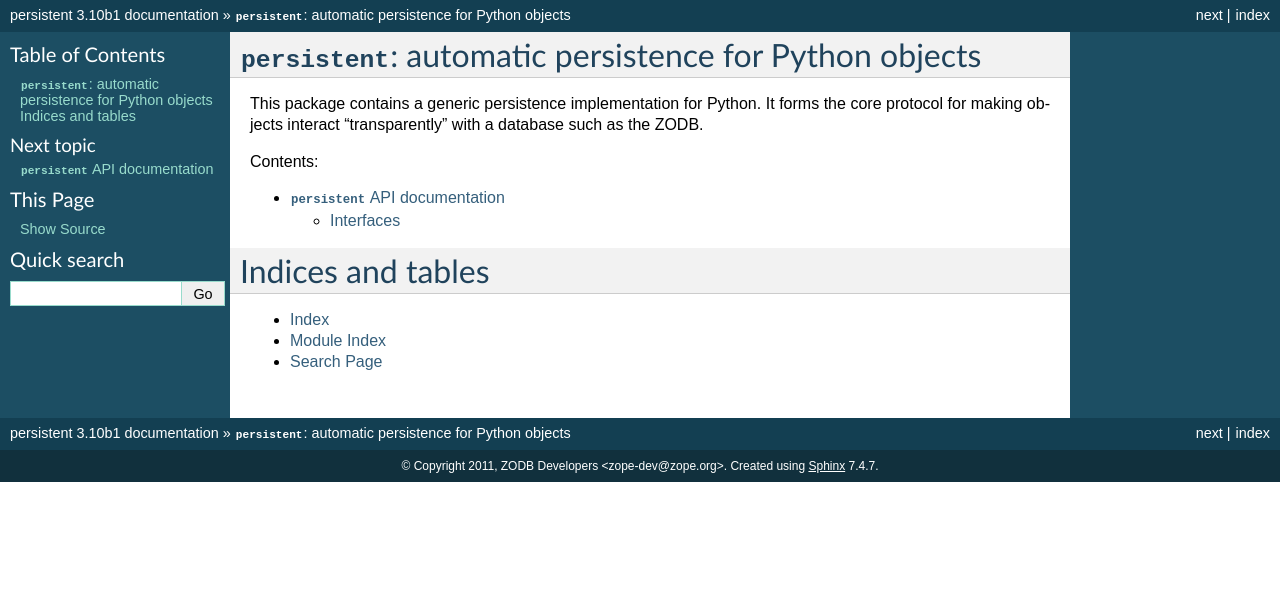
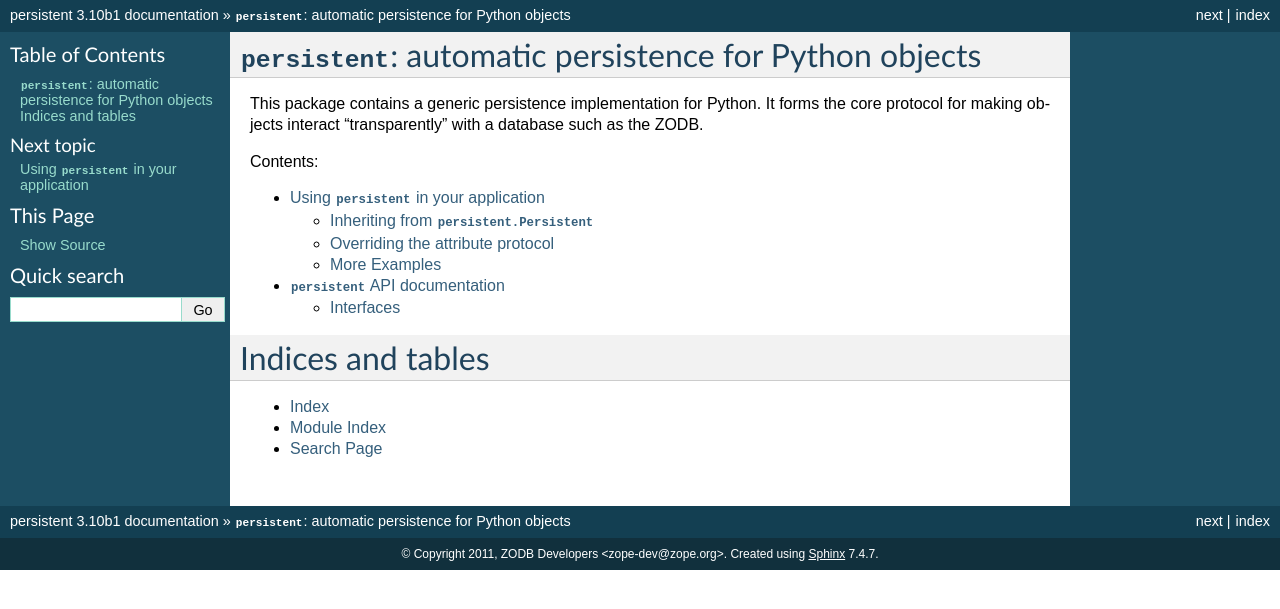
Before and after one commit to zopefoundation/persistent, a Sphinx documentation site: the page built from docs/index.rst, in a window 1280 px wide. Shown: the top 609 px of the page. Built offline with Sphinx 7.4.7, drawn with Linux system fonts in a browser that asks for light colours; some of the changed lines change nothing that is shown.

Commit message:
Move in-package docs out to the docs directory.

```diff
--- a/docs/index.rst
+++ b/docs/index.rst
@@ -10,6 +10,7 @@ Contents:
 .. toctree::
    :maxdepth: 2
 
+   using
    api
 
 Indices and tables
--- /dev/null
+++ b/docs/using.rst
@@ -0,0 +1,57 @@
+Using :mod:`persistent` in your application
+===========================================
+
+.. note::
+    This document is under construction. More basic documentation will
+    eventually appear here.
+
+
+Inheriting from :class:`persistent.Persistent`
+----------------------------------------------
+
+The basic mechanism for making your application's objects persistent
+is mix-in interitance.  Instances whose classes derive from
+:class:`persistent.Persistent` are automatically capable of being
+created as :term:`ghost` instances, being associated with a database
+connection (called :term:`jar`), and notifying the connection when they
+have been changed.
+
+
+Overriding the attribute protocol
+---------------------------------
+
+Subclasses can override the attribute-management methods provided by
+:class:`persistent.Persistent`.  For the `__getattr__` method, the behavior
+is like that for regular Python classes and for earlier versions of ZODB 3.
+
+When overriding `__getattribute__`, the derived class implementation
+**must** first call :meth:`persistent.Persistent._p_getattr`, passing the
+name being accessed.  This method ensures that the object is activated,
+if needed, and handles the "special" attributes which do not require
+activation (e.g., ``_p_oid``, ``__class__``, ``__dict__``, etc.)
+If ``_p_getattr`` returns ``True``, the derived class implementation
+**must** delegate to the base class implementation for the attribute.
+
+When overriding `__setattr__`, the derived class implementation
+**must** first call :meth:`persistent.Persistent._p_setattr`, passing the
+name being accessed and the value.  This method ensures that the object is
+activated, if needed, and handles the "special" attributes which do not
+require activation (``_p_*``).  If ``_p_setattr`` returns ``True``, the
+derived implementation must assume that the attribute value has been set by
+the base class.
+
+When overriding `__detattr__`, the derived class implementation
+**must** first call :meth:`persistent.Persistent._p_detattr`, passing the
+name being accessed.  This method ensures that the object is
+activated, if needed, and handles the "special" attributes which do not
+require activation (``_p_*``).  If ``_p_delattr`` returns ``True``, the
+derived implementation must assume that the attribute has been deleted
+base class.
+
+
+
+More Examples
+-------------
+
+Detailed examples are provided in the test module,
+`persistent.tests.test_overriding_attrs`.
```
Also changed, not shown: 1 other file.
